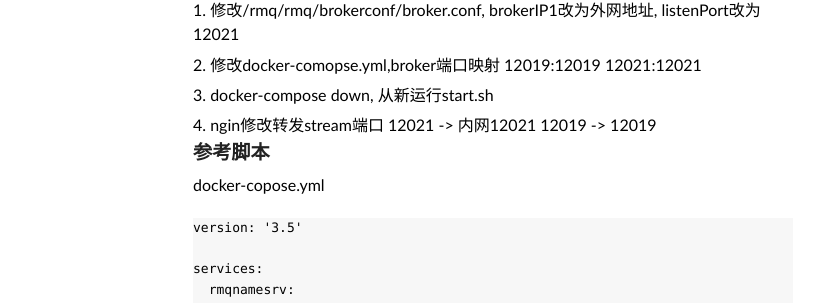
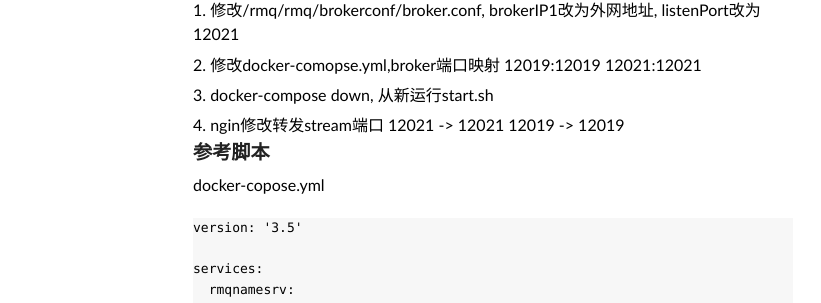
Before and after one commit to punkmonday/punkmonday.github.io, a Jekyll site: the page built from _posts/2021-07-05-nginx-rocketmq.md, in a window 1280 px wide and 900 px high. Shown: the part 360-663 px from the top of the window, without its empty margins (147-968 px from the left). Built offline with Jekyll 4.4.1, drawn with Linux system fonts in a browser that asks for light colours; some web fonts are replaced; comment, search, counter and statistics services are not loaded.

Commit message:
Update 2021-07-05-nginx-rocketmq.md

```diff
--- a/_posts/2021-07-05-nginx-rocketmq.md
+++ b/_posts/2021-07-05-nginx-rocketmq.md
@@ -21,7 +21,7 @@ title: nginx内网转发rocketmq sendDefaultImpl timeout
 1. 修改/rmq/rmq/brokerconf/broker.conf, brokerIP1改为外网地址, listenPort改为12021
 2. 修改docker-comopse.yml,broker端口映射 12019:12019 12021:12021
 3. docker-compose down, 从新运行start.sh
-4. ngin修改转发stream端口 12021 -> 内网12021 12019 -> 12019
+4. ngin修改转发stream端口 12021 -> 12021  12019 -> 12019
 
 ### 参考脚本
 
```
